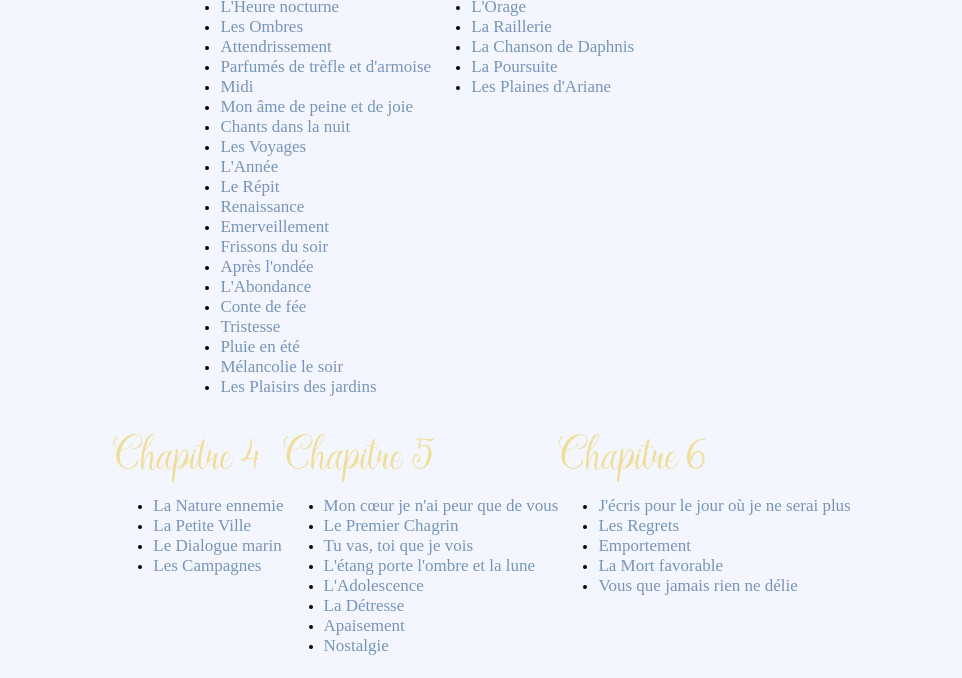
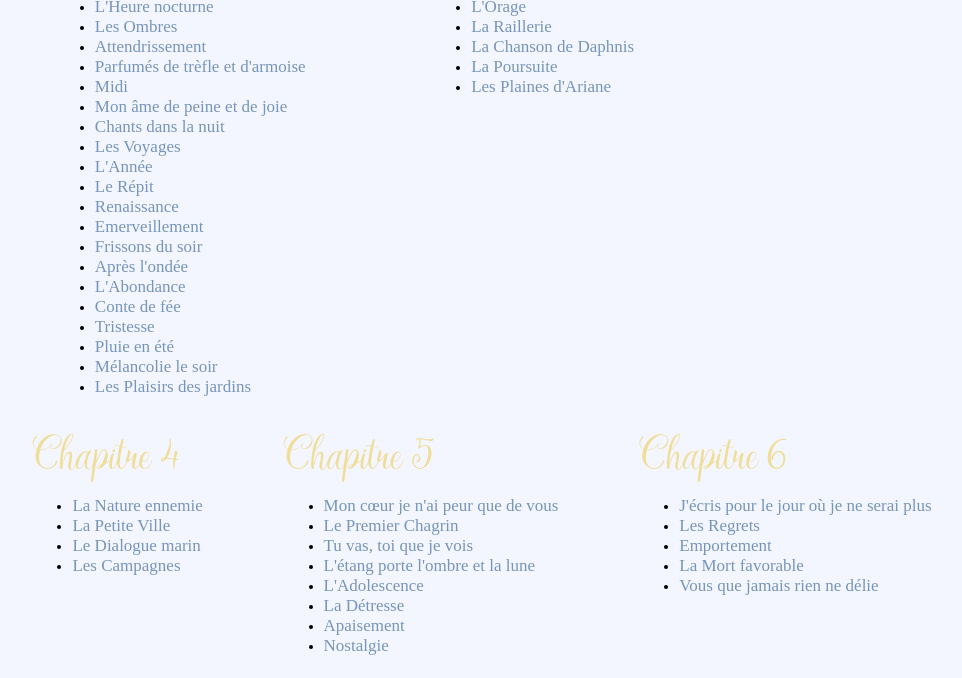
Before and after one commit to C-Brunet/l-ombre-des-jours, a plain HTML site: page Sommaire.html in a window 1280 px wide. Shown: the part 630-1308 px from the top of the page, without its empty margins (158-1120 px from the left). Drawn offline with Linux system fonts and the light colour scheme.

Commit message:
Add files via upload

```diff
--- a/CSS_Ombre.css
+++ b/CSS_Ombre.css
@@ -37,7 +37,7 @@ nav {list-style-type:none;}
 .Recherche {top: 2px; width: 230px;}
 
 
-#Chapitre {display: flex; justify-content: center}
+#Chapitre {display: flex; justify-content: space-around;}
 
 #SChap1 a {font-weight: normal; color: #7795B9; font: script; font-size: 17px;}
 #SChap2 a {font-weight: normal; color: #7795B9; font: script; font-size: 17px;}
```
